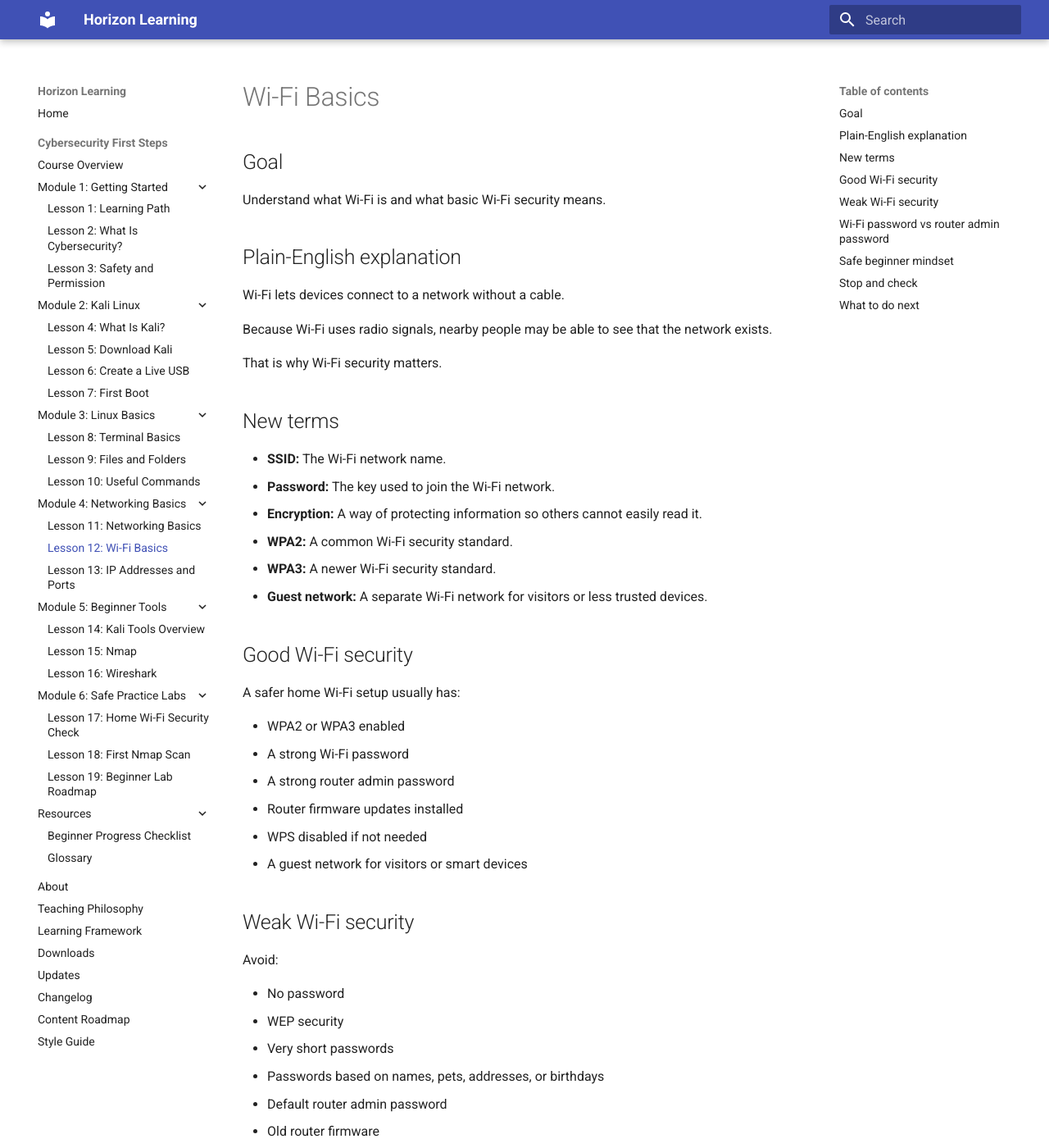
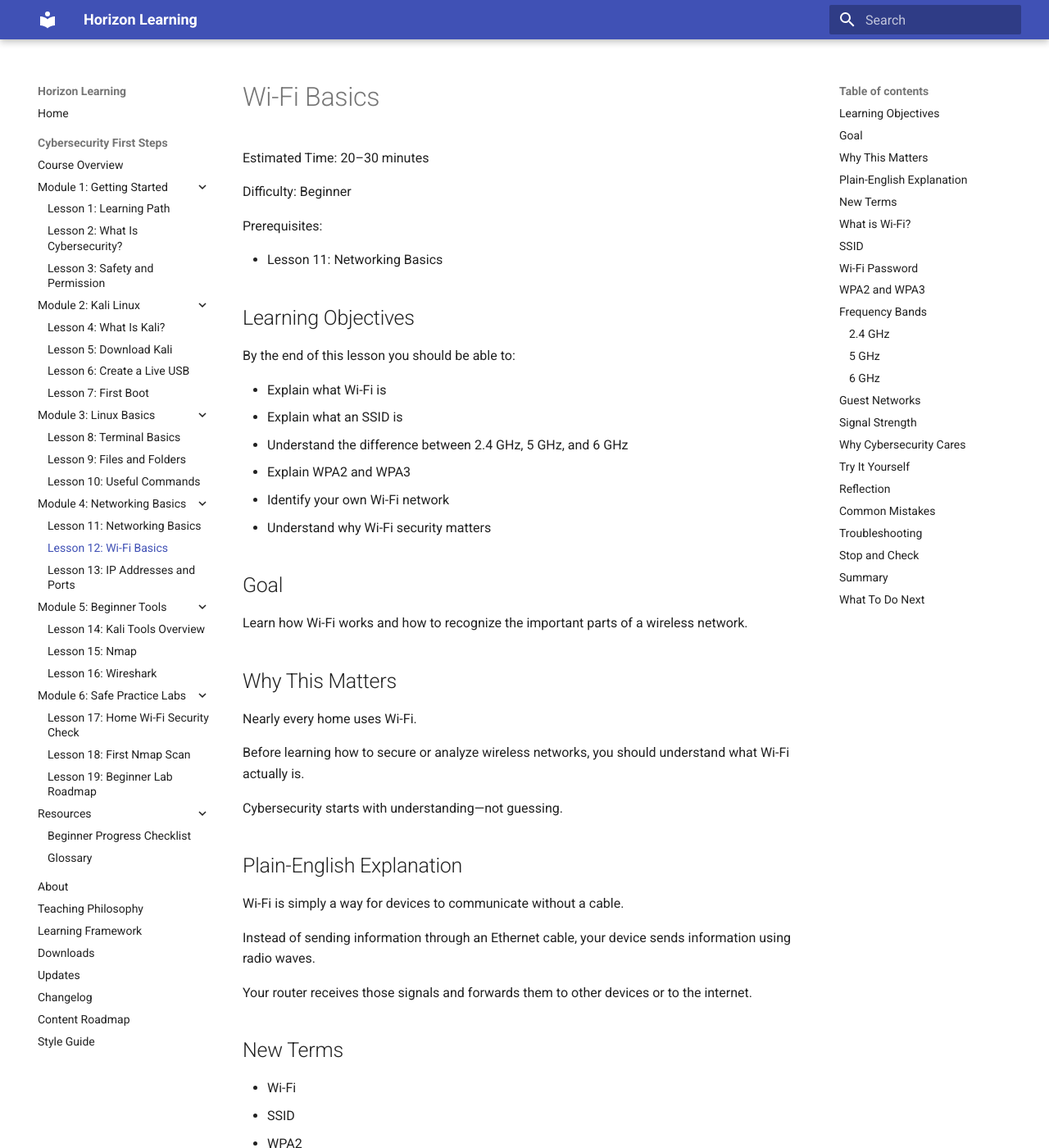
Before and after one commit to horizontechdevelopment-droid/horizon-learning, an MkDocs documentation site: the page built from docs/cybersecurity-first-steps/networking/wifi-basics.md, in a window 1280 px wide and 1400 px high. Shown: the whole window at 82% size. Built offline with MkDocs 1.6.1 and Material for MkDocs 9.7.7, drawn with Linux system fonts in a browser that asks for light colours; some of the changed text lies outside the part shown.

Commit message:
Polish wifi basics lesson

```diff
--- a/docs/cybersecurity-first-steps/networking/wifi-basics.md
+++ b/docs/cybersecurity-first-steps/networking/wifi-basics.md
@@ -1,73 +1,264 @@
 # Wi-Fi Basics
+
+Estimated Time: 20–30 minutes
+
+Difficulty: Beginner
+
+Prerequisites:
+
+- Lesson 11: Networking Basics
+
+## Learning Objectives
+
+By the end of this lesson you should be able to:
+
+- Explain what Wi-Fi is
+- Explain what an SSID is
+- Understand the difference between 2.4 GHz, 5 GHz, and 6 GHz
+- Explain WPA2 and WPA3
+- Identify your own Wi-Fi network
+- Understand why Wi-Fi security matters
 
 ## Goal
 
-Understand what Wi-Fi is and what basic Wi-Fi security means.
+Learn how Wi-Fi works and how to recognize the important parts of a wireless network.
 
-## Plain-English explanation
+## Why This Matters
 
-Wi-Fi lets devices connect to a network without a cable.
+Nearly every home uses Wi-Fi.
 
-Because Wi-Fi uses radio signals, nearby people may be able to see that the network exists.
+Before learning how to secure or analyze wireless networks, you should understand what Wi-Fi actually is.
 
-That is why Wi-Fi security matters.
+Cybersecurity starts with understanding—not guessing.
 
-## New terms
+## Plain-English Explanation
 
-- **SSID:** The Wi-Fi network name.
-- **Password:** The key used to join the Wi-Fi network.
-- **Encryption:** A way of protecting information so others cannot easily read it.
-- **WPA2:** A common Wi-Fi security standard.
-- **WPA3:** A newer Wi-Fi security standard.
-- **Guest network:** A separate Wi-Fi network for visitors or less trusted devices.
+Wi-Fi is simply a way for devices to communicate without a cable.
 
-## Good Wi-Fi security
+Instead of sending information through an Ethernet cable, your device sends information using radio waves.
 
-A safer home Wi-Fi setup usually has:
+Your router receives those signals and forwards them to other devices or to the internet.
 
-- WPA2 or WPA3 enabled
-- A strong Wi-Fi password
-- A strong router admin password
-- Router firmware updates installed
-- WPS disabled if not needed
-- A guest network for visitors or smart devices
+## New Terms
 
-## Weak Wi-Fi security
+- Wi-Fi
+- SSID
+- WPA2
+- WPA3
+- Passphrase
+- Frequency Band
+- Guest Network
+- Signal Strength
+
+## What is Wi-Fi?
+
+Wi-Fi is a wireless networking technology.
+
+It allows devices like laptops, phones, tablets, and smart TVs to connect to your local network without plugging in a cable.
+
+Wi-Fi is about convenience.
+
+It is **not** the same thing as the internet.
+
+You can have Wi-Fi without internet.
+
+You can also have internet without Wi-Fi.
+
+## SSID
+
+SSID stands for:
+
+    Service Set Identifier
+
+Thankfully, you do not need to remember that.
+
+Think of the SSID as:
+
+**The name of your Wi-Fi network.**
+
+Examples:
+
+- HomeWiFi
+- SmithFamily
+- NETGEAR34
+- HorizonLab
+
+When your phone shows available Wi-Fi networks...
+
+Those names are SSIDs.
+
+## Wi-Fi Password
+
+The Wi-Fi password controls who is allowed to join your network.
+
+A strong password helps keep unauthorized people from connecting.
+
+Good passwords are:
+
+- Long
+- Unique
+- Difficult to guess
 
 Avoid:
 
-- No password
-- WEP security
-- Very short passwords
-- Passwords based on names, pets, addresses, or birthdays
-- Default router admin password
-- Old router firmware
+- birthdays
+- pet names
+- phone numbers
+- "password123"
 
-## Wi-Fi password vs router admin password
+## WPA2 and WPA3
 
-These are different.
+These are Wi-Fi security standards.
 
-The Wi-Fi password lets devices join the network.
+They encrypt information traveling over the wireless network.
 
-The router admin password lets someone change router settings.
+WPA3 is newer.
 
-Both should be strong.
+WPA2 is still very common.
 
-## Safe beginner mindset
+Both are much better than older standards like WEP.
 
-The first Wi-Fi lesson should not be about breaking into Wi-Fi.
+If you ever see WEP on a home network, it should be replaced.
 
-The first lesson should be learning how to make your own Wi-Fi safer.
+## Frequency Bands
 
-## Stop and check
+Modern Wi-Fi usually operates on:
+
+### 2.4 GHz
+
+Advantages:
+
+- Longer range
+- Better through walls
+
+Disadvantages:
+
+- Slower
+- More interference
+
+### 5 GHz
+
+Advantages:
+
+- Faster
+- Less interference
+
+Disadvantages:
+
+- Shorter range
+
+### 6 GHz
+
+Advantages:
+
+- Very fast
+- Less congestion
+
+Disadvantages:
+
+- Requires newer hardware
+- Shorter range
+
+None of these are "better."
+
+They simply have different strengths.
+
+## Guest Networks
+
+Many routers allow you to create a Guest Wi-Fi network.
+
+This lets visitors use the internet without joining your primary home network.
+
+This improves both privacy and security.
+
+## Signal Strength
+
+Wi-Fi works best when devices receive a strong signal.
+
+Things that reduce signal include:
+
+- Walls
+- Floors
+- Metal
+- Distance
+- Other wireless devices
+
+## Why Cybersecurity Cares
+
+Wireless networks can be attacked if they are poorly configured.
+
+Good security starts with:
+
+- Strong passwords
+- WPA2 or WPA3
+- Updated router firmware
+- Guest networks when appropriate
+
+Notice that none of these require hacking.
+
+They are simply good security practices.
+
+## Try It Yourself
+
+On your phone or laptop:
+
+Open Wi-Fi settings.
+
+Write down:
+
+- Wi-Fi name (SSID)
+- Whether it says WPA2 or WPA3
+- Signal strength
+- Whether you have a guest network
+
+Do **not** change any settings.
+
+Just observe.
+
+## Reflection
+
+Can you answer:
+
+- What is Wi-Fi?
+- Is Wi-Fi the same thing as the internet?
+- What is an SSID?
+- Why does WPA3 exist?
+- Why might someone use a guest network?
+
+## Common Mistakes
+
+- Thinking Wi-Fi means internet.
+- Assuming faster always means better.
+- Using weak passwords.
+- Sharing the primary Wi-Fi password with everyone.
+
+## Troubleshooting
+
+If your Wi-Fi signal is weak:
+
+- Move closer to the router.
+- Remove obstacles.
+- Restart the router if needed.
+- Check for interference.
+
+Do not immediately assume the internet provider is the problem.
+
+## Stop and Check
 
 You are ready to continue when:
 
-- [ ] You know what an SSID is.
-- [ ] You know WPA2/WPA3 are better than WEP.
-- [ ] You understand that Wi-Fi password and router admin password are different.
-- [ ] You understand that your first Wi-Fi goal is security checking, not attacking.
+- [ ] You know your Wi-Fi name.
+- [ ] You understand what WPA2/WPA3 are.
+- [ ] You understand 2.4 GHz vs 5 GHz vs 6 GHz.
+- [ ] You understand that Wi-Fi is not the same as the internet.
+- [ ] You know why guest networks exist.
 
-## What to do next
+## Summary
 
-Continue to IP Addresses and Ports.
+Wi-Fi allows devices to communicate wirelessly.
+
+Understanding Wi-Fi helps you build a foundation for securing and analyzing wireless networks later.
+
+## What To Do Next
+
+Continue to Lesson 13: IP Addresses and Ports.
```
